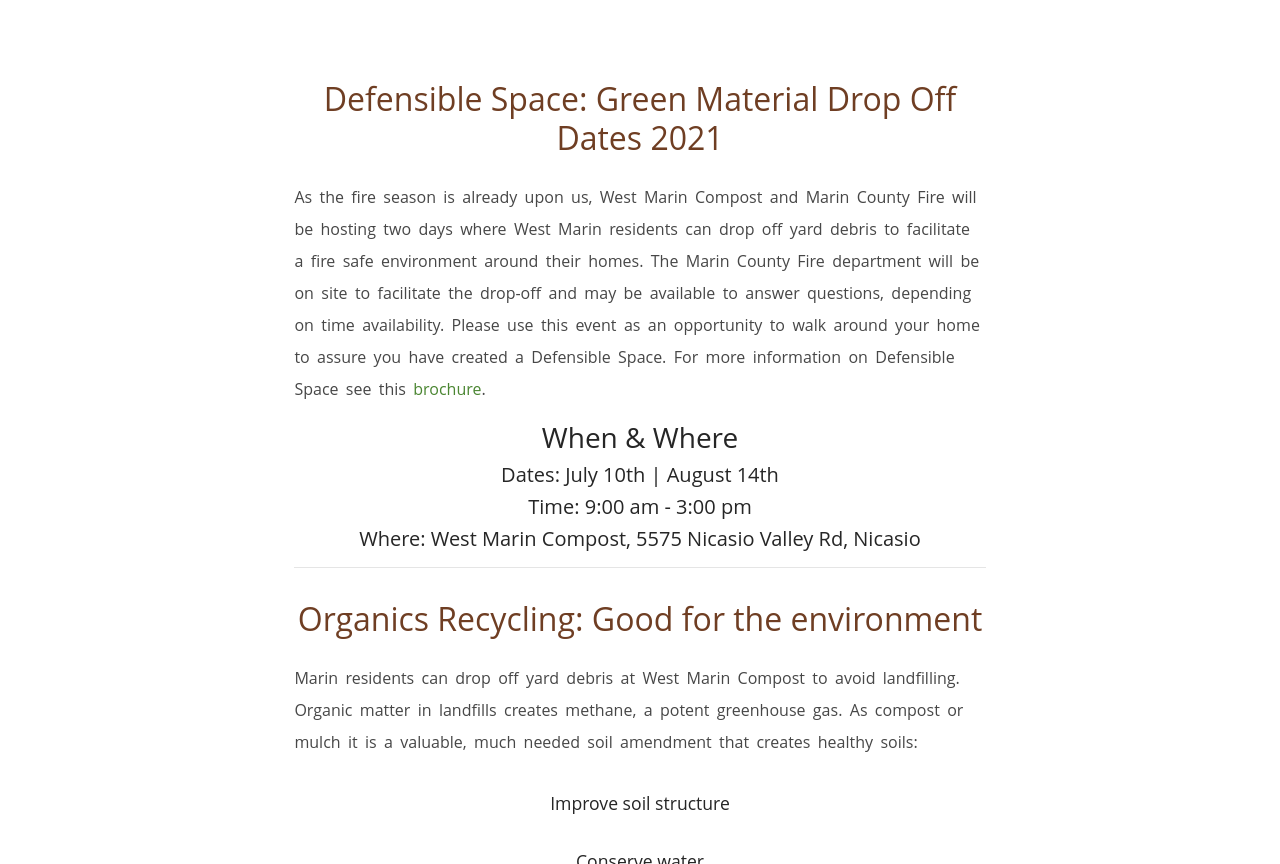
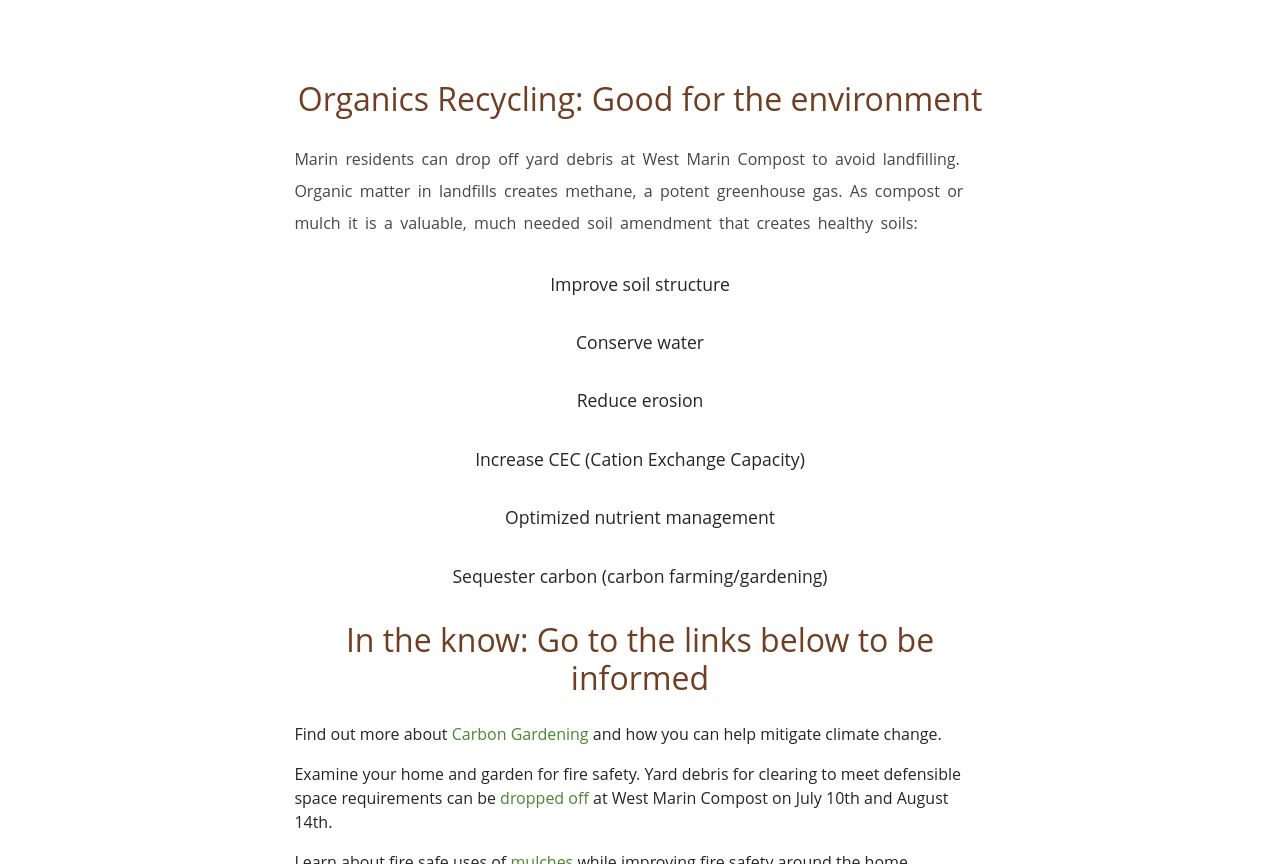
Before and after one commit to xanderbakx/wmc, a Gatsby site: page / in a window 1280 px wide. Shown: the part 866-1730 px from the top of the page. Built offline with nearby package versions, Linux system fonts and the light colour scheme; Gatsby itself is replaced by a stand-in of ours.

Commit message:
removed Defensible Space from Drop Off and Home Page

```diff
--- a/src/components/HomePageComponent/QuickInfo.js
+++ b/src/components/HomePageComponent/QuickInfo.js
@@ -32,34 +32,6 @@
         render={data => (
           <Section>
             <QuickInfoWrapper>
-              <h2>Defensible Space: Green Material Drop Off Dates 2021</h2>
-              <p className="text">
-                As the fire season is already upon us, West Marin Compost and
-                Marin County Fire will be hosting two days where West Marin
-                residents can drop off yard debris to facilitate a fire safe
-                environment around their homes. The Marin County Fire department
-                will be on site to facilitate the drop-off and may be available
-                to answer questions, depending on time availability. Please use
-                this event as an opportunity to walk around your home to assure
-                you have created a Defensible Space. For more information on
-                Defensible Space see this{" "}
-                <a
-                  href="https://www.marincounty.org/-/media/files/departments/fr/prevention/2017/dspacebrochure4pg.pdf?la=en"
-                  target="_blank"
-                  rel="noopener noreferrer"
-                >
-                  brochure
-                </a>
-                .
-              </p>
-              <h3>When & Where</h3>
-              <h5>Dates: July 10th | August 14th</h5>
-              <h5>Time: 9:00 am - 3:00 pm</h5>
-              <h5>
-                Where: West Marin Compost, 5575 Nicasio Valley Rd, Nicasio
-              </h5>
-              <hr />
-
               <h2>Organics Recycling: Good for the environment</h2>
               <p className="text">
                 Marin residents can drop off yard debris at West Marin Compost
```
Also changed, not shown: src/components/DropOffComponent/DropOffContent.js (+0 -26 lines), 1 other file.
